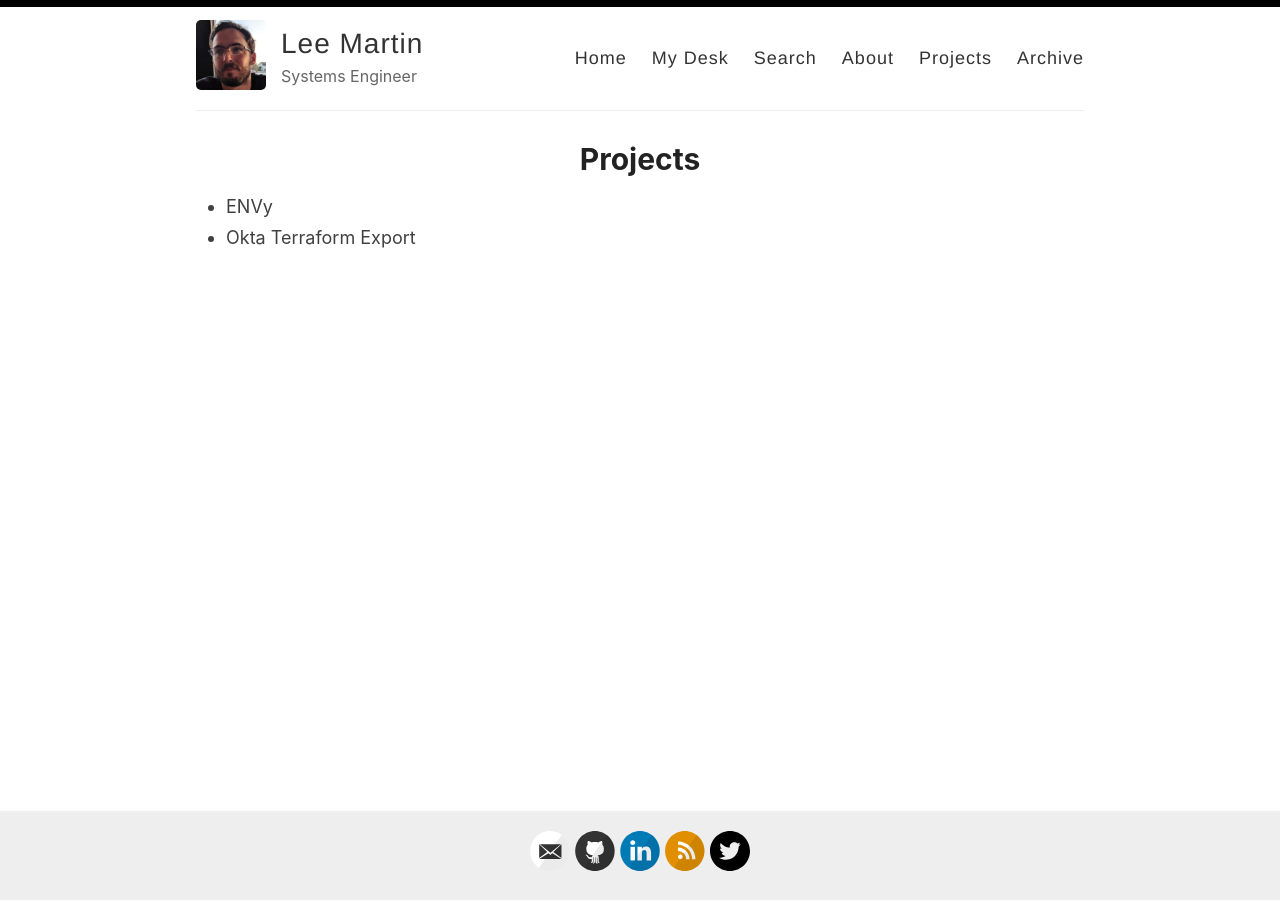
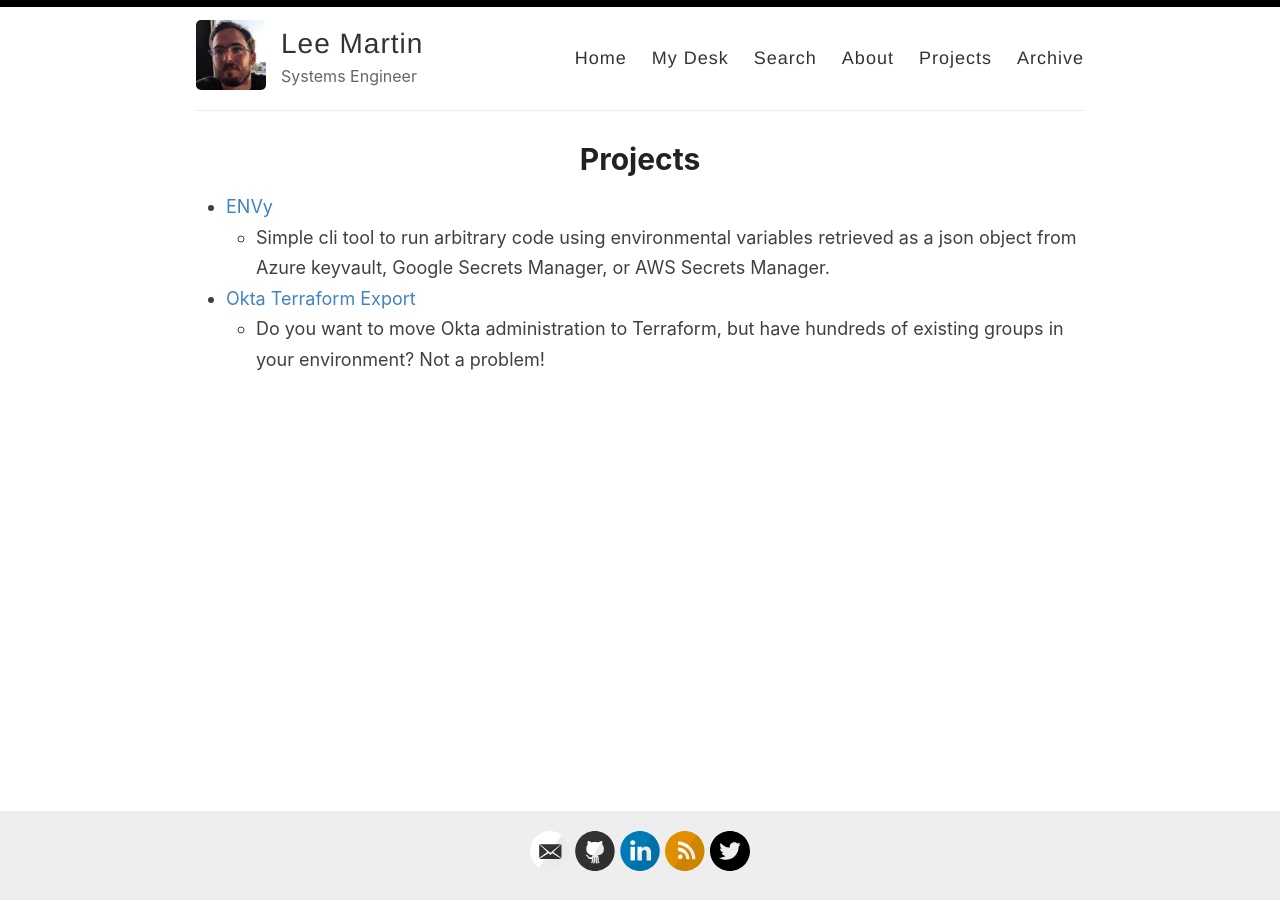
Before and after one commit to Aechrok/aechrok.github.io, a Jekyll site: the page built from _pages/projects.md, in a window 1280 px wide. Built offline with Jekyll 4.4.1, drawn with Linux system fonts in a browser that asks for light colours.

Commit message:
Updated projects page

```diff
--- a/_config.yml
+++ b/_config.yml
@@ -49,8 +49,8 @@ disqus:
 
 # Your website URL (e.g. http://amitmerchant1990.github.io or http://www.amitmerchant.com)
 # Used for Sitemap.xml and your RSS feed
-url: http://aechrok.github.io
-enforce_ssl: https://aechrok.github.io
+url: http://leemartin.us
+enforce_ssl: https://leemartin.us
 
 # If you're hosting your site at a Project repository on GitHub pages
 # (http://yourusername.github.io/repository-name)
--- a/_pages/projects.md
+++ b/_pages/projects.md
@@ -4,5 +4,7 @@ title: 'Projects'
 permalink: /projects/
 ---
 
-- ENVy
-- Okta Terraform Export
+- [ENVy](https://github.com/Aechrok/envy)
+    - Simple cli tool to run arbitrary code using environmental variables retrieved as a json object from Azure keyvault, Google Secrets Manager, or AWS Secrets Manager.
+- [Okta Terraform Export](https://github.com/Aechrok/Okta-Terraform-Export)
+    - Do you want to move Okta administration to Terraform, but have hundreds of existing groups in your environment? Not a problem!
```
